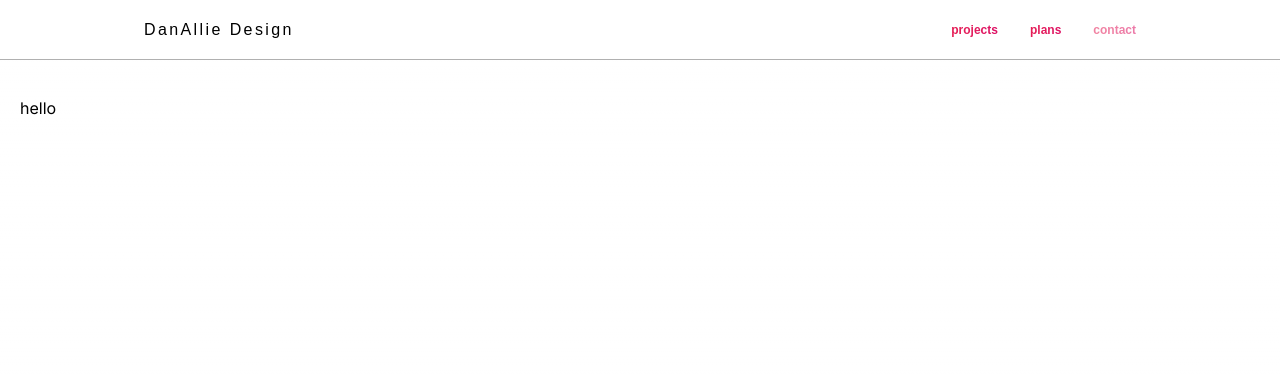
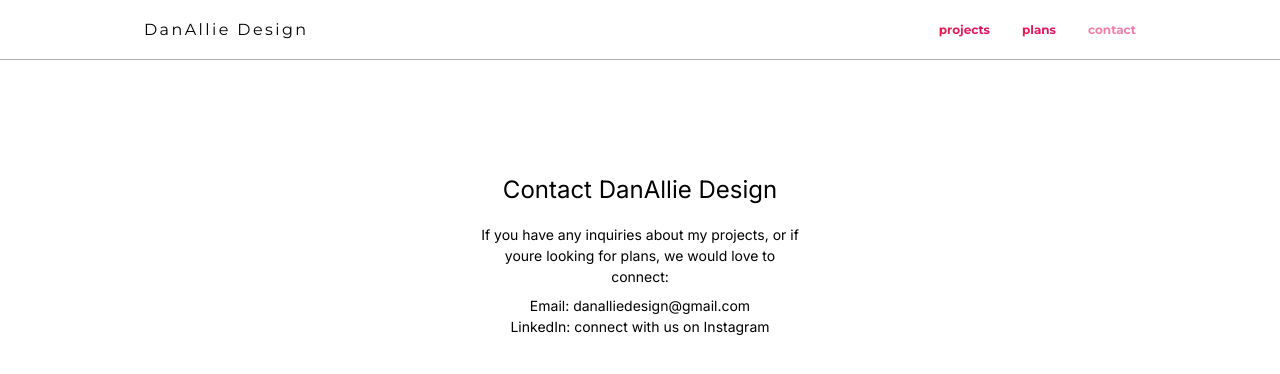
Before and after one commit to distort-apps/danalliedesign, a Next.js app: page /contact in a window 1280 px wide. Shown: the top 374 px of the page. Built offline with nearby package versions, Linux system fonts and the light colour scheme.

Commit message:
DD003: Contact Page -implemented contact page -implemented contact.module.css

```diff
--- a/app/contact/page.module.css
+++ b/app/contact/page.module.css
@@ -1,4 +1,50 @@
-.main {
-  margin: 1rem auto;
-  padding: 1.25rem;
+.contact {
+  display: flex;
+  flex-direction: column;
+  margin: 2rem auto;
+  padding: 5rem;
+  max-width: 30rem;
+  background-color: var(--contact-background);
+  box-shadow: 0 0 4px rgba(255, 255, 255, 0.1);
+  border-radius: 8px;
+  text-align: center;
+
 }
+
+.header h1 {
+  font-size: 1.5rem;
+  color: var(--header-contact);
+  margin-bottom: 1rem;
+}
+
+.header p {
+  font-size: 0.875rem;
+  color: rgb(var(--contact-text-rgb));
+  margin-bottom: .5rem;
+}
+
+.info {
+  font-size: 0.875rem;
+  color: rgb(var(--contact-text-rgb));
+}
+
+
+.link:hover,
+.link:active {
+  opacity: 65%;
+}
+
+@media (max-width: 600px) {
+  .contact {
+    padding: 2rem;
+    max-width: 75%;
+  }
+
+  .header h1 {
+    font-size: 1.2rem;
+  }
+
+  .info {
+    font-size: 0.75rem;
+  }
+}
--- a/app/contact/page.tsx
+++ b/app/contact/page.tsx
@@ -1,6 +1,27 @@
-import classes from './page.module.css'
+import Link from "next/link";
+import classes from "./page.module.css";
+
 export default function ContactPage() {
-    return <main className={classes.main}>
-        hello
-    </main>
+  return (
+    <div className={classes.contact}>
+      <header className={classes.header}>
+        <h1>Contact DanAllie Design</h1>
+        <p>
+          If you have any inquiries about my projects, or if youre looking for plans, we would love to connect:
+        </p>
+      </header>
+      <main className={classes.info}>
+        <p>Email:{" "}
+          <a href="mailto:danielgene.dev@gmail.com" className={classes.link}>
+            danalliedesign@gmail.com
+          </a>
+        </p>
+        <p>LinkedIn:{" "}
+          <Link href="https://www.linkedin.com/in/danicodes01/" className={classes.link}>
+            connect with us on Instagram
+          </Link>
+        </p>
+      </main>
+    </div>
+  );
 }
--- a/app/globals.css
+++ b/app/globals.css
@@ -1,3 +1,8 @@
+@import url('https://fonts.googleapis.com/css2?family=Oswald:wght@700&family=Roboto&family=Source+Sans+Pro:wght@300&display=swap');
+@import url('https://fonts.googleapis.com/css?family=Sacramento:400');
+@import url('https://fonts.googleapis.com/css2?family=Fira+Code:wght@300;400;500;600;700&family=Ubuntu:wght@300;400&display=swap');
+@import url('https://fonts.googleapis.com/css2?family=Montserrat:ital,wght@0,100..900;1,100..900&family=Poppins:ital,wght@0,100;0,200;0,300;0,400;0,500;0,600;0,700;0,800;0,900;1,100;1,200;1,300;1,400;1,500;1,600;1,700;1,800;1,900&family=Press+Start+2P&display=swap');
+
 @tailwind base;
 @tailwind components;
 @tailwind utilities;
@@ -7,6 +12,8 @@
   --background-start-rgb: 255, 255, 255;
   --background-end-rgb: 255, 255, 255;
   --box-shadow-rgba: 0, 0, 0, 0.3;
+  --contact-text-rgb: 0, 0, 0;
+  --contact-background: white;
 
 
 }
@@ -16,6 +23,8 @@
     --background-start-rgb: 0, 0, 0;
     --background-end-rgb: 0, 0, 0;
     --box-shadow-rgba: 255, 255, 255, 0.1;
+    --contact-text-rgb: 177, 177, 177;
+    --contact-background: #1c1c1e;
   }
 }
 
```
